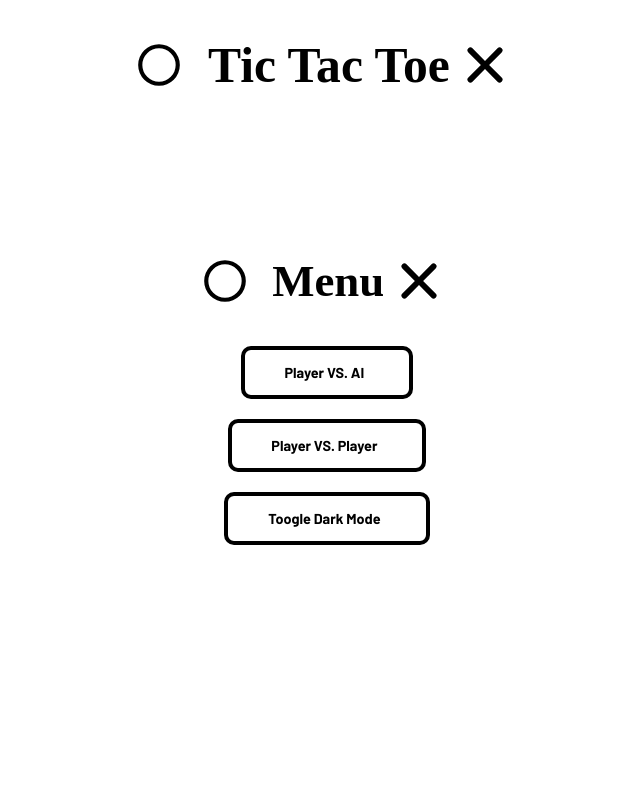
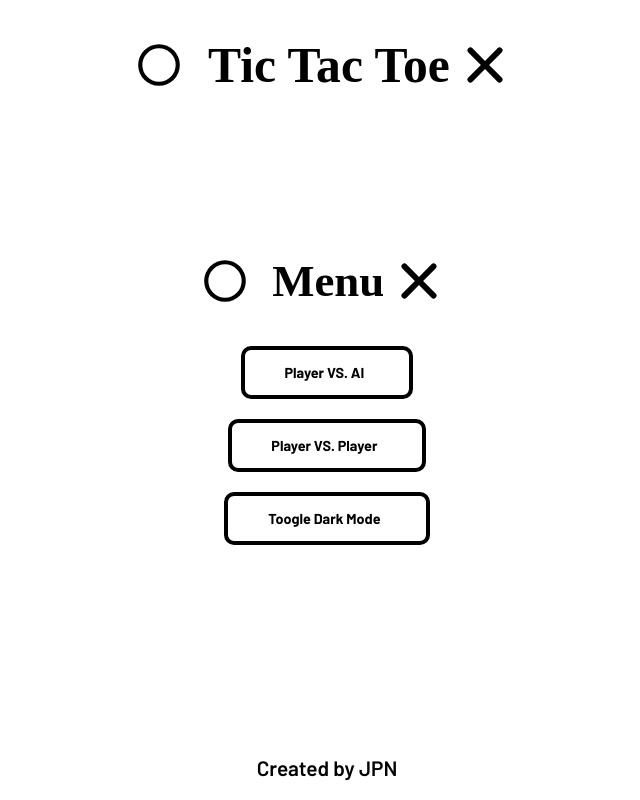
Before and after one commit to Zack1808/tic-tac-toe, a React (Create React App) app: page / in a window 1280 px wide. Shown: the whole page, without its empty margins (313-953 px from the left). Built offline with nearby package versions, Linux system fonts and the light colour scheme; a web font is replaced by a local one.

Commit message:
Created and styled the Footer component

```diff
--- a/src/components/App.js
+++ b/src/components/App.js
@@ -7,6 +7,7 @@ import Menu from './Menu';
 
 // Importing the style file
 import '../css/App.css';
+import Footer from './Footer';
 
 // Creating the App component
 const App = () => {
@@ -17,6 +18,7 @@ const App = () => {
                 <Routes>
                     <Route path='/' exact element={<Menu />} />
                 </Routes>
+                <Footer />
             </div>
         </BrowserRouter>
     )
--- /dev/null
+++ b/src/components/Footer.js
@@ -0,0 +1,15 @@
+import React from 'react';
+
+// Importing the style file
+import '../css/Footer.css';
+
+// Creating the Footer component
+const Footer = () => {
+    return (
+        <div className='footer'>
+            Created by JPN
+        </div>
+    )
+};
+
+export default Footer;
--- /dev/null
+++ b/src/css/Footer.css
@@ -0,0 +1,11 @@
+.footer {
+    position: fixed;
+    bottom: 0;
+    padding: 20px 0;
+    font-size: calc(.5em + 1vw);
+    font-weight: 600;
+}
+
+.dark .footer {
+    color: #fff;
+}
```
